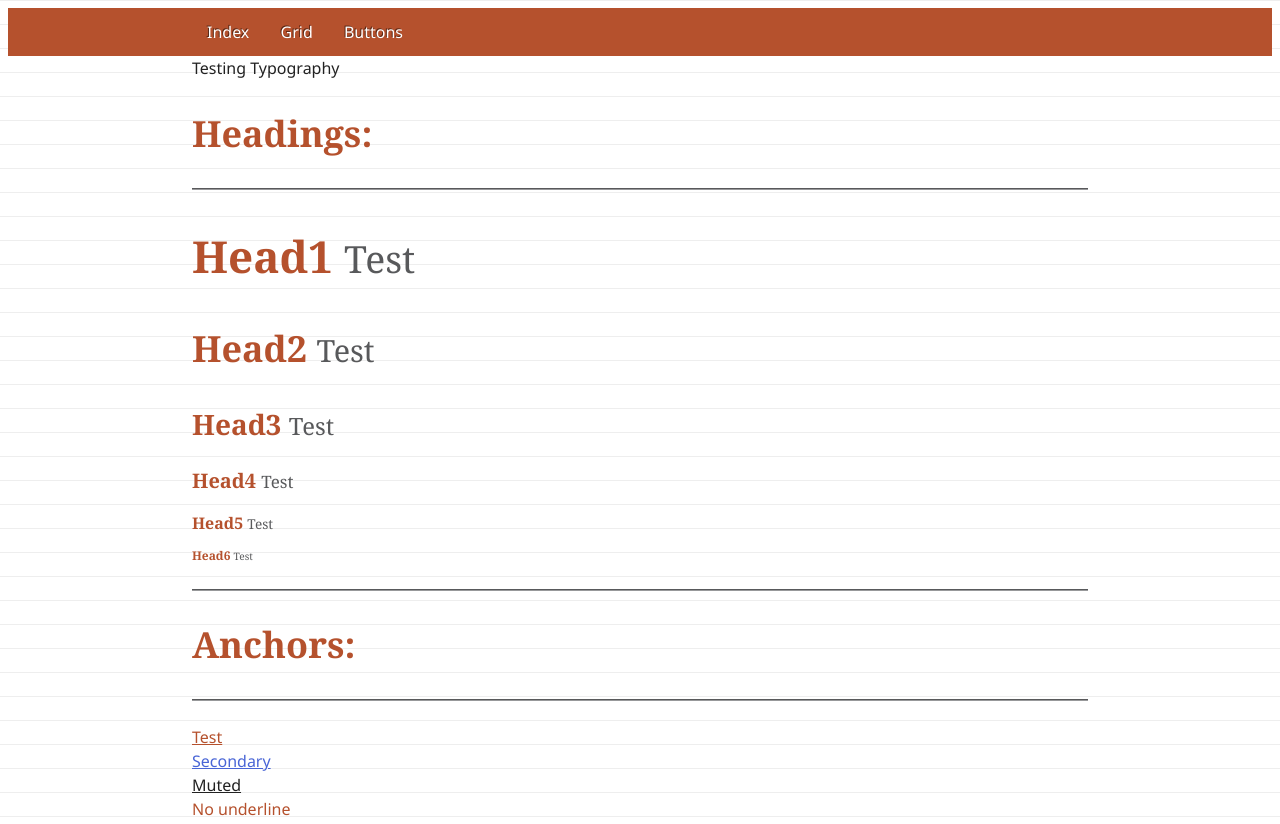
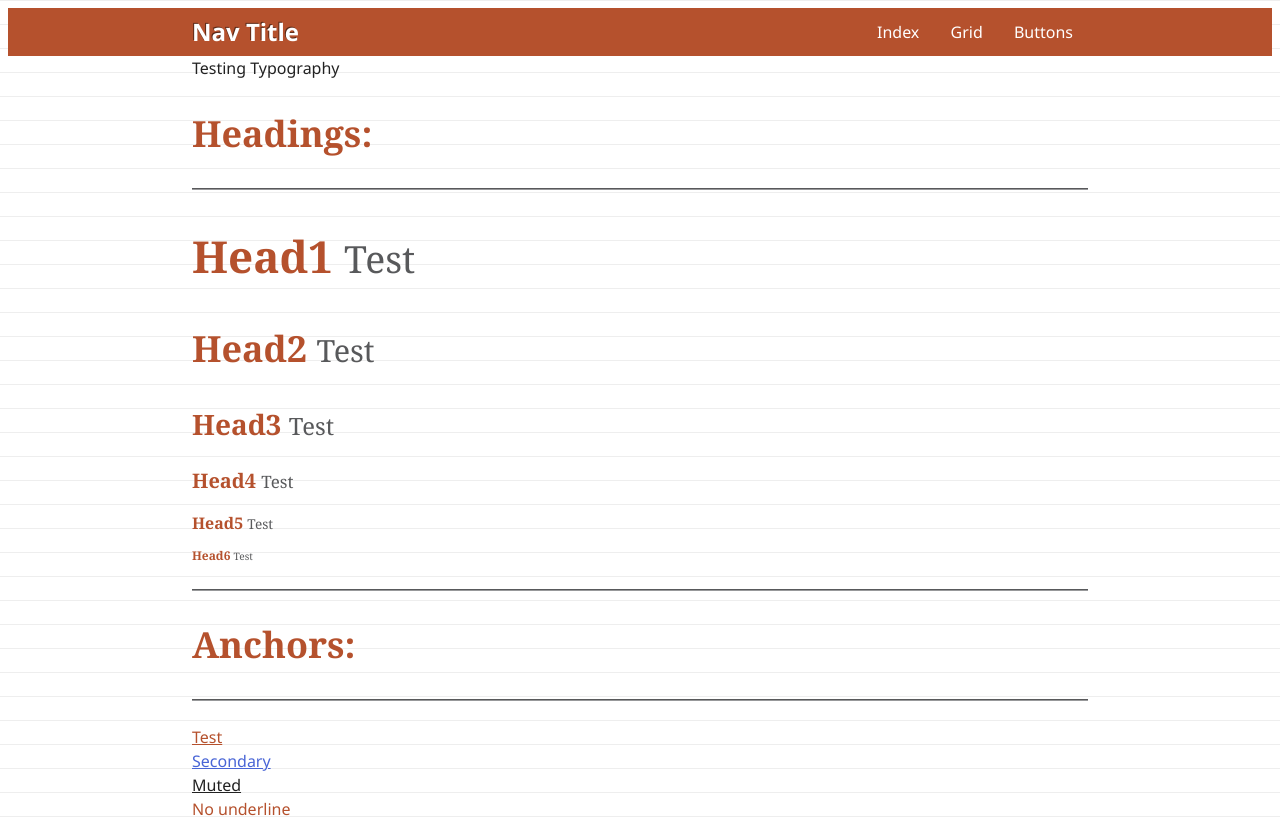
Before and after one commit to AntJanus/tseczka-CSS-framework, a plain HTML site: page test/index.html in a window 1280 px wide. Shown: the top 824 px of the page. Drawn offline with Linux system fonts and the light colour scheme.

Commit message:
Added nav classes

```diff
--- a/less/functions.less
+++ b/less/functions.less
@@ -9,3 +9,11 @@
     -o-transition: .25s ease-out all;
     transition: .25s ease-out all;
 }
+
+.emboss{
+		text-shadow: -1px -1px rgba(0,0,0,.5);
+}
+
+.pull-right{
+	float:right;
+}
--- a/less/nav.less
+++ b/less/nav.less
@@ -15,6 +15,7 @@
 	.nav{
 		width: @container-width;
 		margin: 0 auto;
+		height: 3em;
 	}
 }
 
@@ -24,11 +25,19 @@
 	li a{
 		color: @nav-main-font-color;
 	}
+
+	.nav-title{
+		color: @nav-main-font-color;
+	}
 }
 
 .nav-secondary{
 	background: @secondary-color;
 	li a{
+		color: @nav-second-font-color;
+	}
+
+	.nav-title{
 		color: @nav-second-font-color;
 	}
 }
@@ -38,6 +47,10 @@
 	li a {
 		color: @nav-grey-font-color;
 	}
+
+	.nav-title{
+		color: @nav-grey-font-color;
+	}
 }
 
 .nav-white{
@@ -45,11 +58,16 @@
 	li a{
 		color: @nav-white-font-color;
 	}
+
+	.nav-title{
+		color: @nav-white-font-color;
+	}
 }
 
 .nav ul{
 	padding: 0;
 	margin: 0;
+	.inline;
 
 	li{
 		display: inline-block;
@@ -64,7 +82,7 @@
 			line-height: 3em;
 			text-decoration: none;
 			padding: 0 15px;
-			text-shadow: -1px -1px rgba(0,0,0,.5);
+
 		}
 	}
 }
@@ -76,3 +94,25 @@
 	.animate-all;
 
 }
+
+//nav title
+.nav-title{
+	.inline;
+	font-weight:bold;
+	line-height: 2em;
+	font-size: 1.5em;
+	text-decoration: none;
+}
+
+.nav-right{
+	ul{
+		float: right;
+		display: block;
+		width: auto;
+		position: relative;
+	}
+
+	.nav-title{
+		float:left;
+	}
+}
--- a/test/index.html
+++ b/test/index.html
@@ -15,9 +15,10 @@
     </head>
 
     <body>
-        <div class="nav-container nav-main">
+        <div class="nav-container nav-main nav-right">
             <div class="nav">
-                <ul>
+                <a href="#" class="nav-title emboss">Nav Title</a>
+                <ul >
                     <li>
                         <a href="index.html">Index</a>
                     </li>
--- a/versions/tseczka-0.01.css
+++ b/versions/tseczka-0.01.css
@@ -7,6 +7,12 @@
   -moz-transition: 0.25s ease-out all;
   -o-transition: 0.25s ease-out all;
   transition: 0.25s ease-out all;
+}
+.emboss {
+  text-shadow: -1px -1px rgba(0, 0, 0, 0.5);
+}
+.pull-right {
+  float: right;
 }
 /**
 TYPOGRAPHY
@@ -321,11 +327,15 @@ Button
 .nav-container .nav {
   width: 56em;
   margin: 0 auto;
+  height: 3em;
 }
 .nav-main {
   background: #b5512d;
 }
 .nav-main li a {
+  color: #ffffff;
+}
+.nav-main .nav-title {
   color: #ffffff;
 }
 .nav-secondary {
@@ -334,10 +344,16 @@ Button
 .nav-secondary li a {
   color: #e6e6e6;
 }
+.nav-secondary .nav-title {
+  color: #e6e6e6;
+}
 .nav-grey {
   background: #58595b;
 }
 .nav-grey li a {
+  color: #e6e6e6;
+}
+.nav-grey .nav-title {
   color: #e6e6e6;
 }
 .nav-white {
@@ -346,9 +362,14 @@ Button
 .nav-white li a {
   color: #b5512d;
 }
+.nav-white .nav-title {
+  color: #b5512d;
+}
 .nav ul {
   padding: 0;
   margin: 0;
+  display: inline-block;
+  vertical-align: top;
 }
 .nav ul li {
   display: inline-block;
@@ -363,7 +384,6 @@ Button
   line-height: 3em;
   text-decoration: none;
   padding: 0 15px;
-  text-shadow: -1px -1px rgba(0, 0, 0, 0.5);
 }
 .nav ul li a:hover {
   background: rgba(0, 0, 0, 0.1);
@@ -373,6 +393,23 @@ Button
   -o-transition: 0.25s ease-out all;
   transition: 0.25s ease-out all;
 }
+.nav-title {
+  display: inline-block;
+  vertical-align: top;
+  font-weight: bold;
+  line-height: 2em;
+  font-size: 1.5em;
+  text-decoration: none;
+}
+.nav-right ul {
+  float: right;
+  display: block;
+  width: auto;
+  position: relative;
+}
+.nav-right .nav-title {
+  float: left;
+}
 .footer {
   background: #222222;
   color: #e6e6e6;
```
Also changed, not shown: test/buttons.html (+1 -0 lines), test/grid.html (+1 -0 lines), less/base.css.
